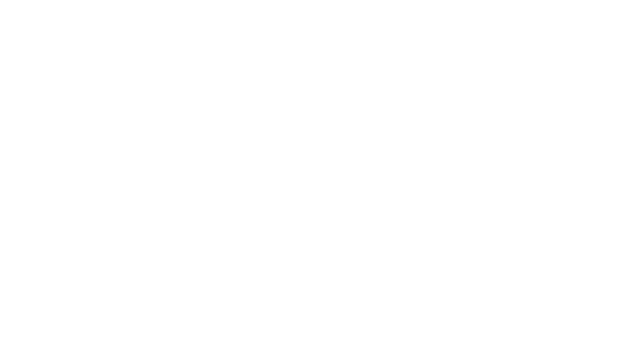
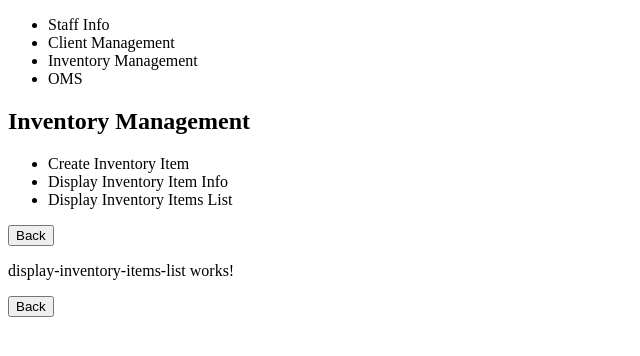
Before and after one commit to philipzhang86/mini-warehouse, an Angular app: page /staff-dashboard/inventory-dashboard/display-inventory-items-list in a window 1280 px wide. Before the commit this address led to /. Shown: the top 356 px of the page, without its empty margins (0-640 px from the left). Built offline with nearby package versions, Linux system fonts and the light colour scheme.

Commit message:
display-inventory-items-list 0.1 added

```diff
--- a/src/app/app-routing.module.ts
+++ b/src/app/app-routing.module.ts
@@ -33,6 +33,7 @@ import { DeleteAsnItemComponent } from './asn-item-dashboard/delete-asn-item/del
 import { InventoryDashboardComponent } from './staff-dashboard/inventory-dashboard/inventory-dashboard.component';
 import { CreateInventoryItemComponent } from './staff-dashboard/inventory-dashboard/create-inventory-item/create-inventory-item.component';
 import { DisplayInventoryItemInfoComponent } from './staff-dashboard/inventory-dashboard/display-inventory-item-info/display-inventory-item-info.component';
+import { DisplayInventoryItemsListComponent } from './staff-dashboard/inventory-dashboard/display-inventory-items-list/display-inventory-items-list.component';
 
 const routes: Routes = [
   { path: '', redirectTo: '/login', pathMatch: 'full' },
@@ -95,7 +96,8 @@ const routes: Routes = [
         path: 'inventory-dashboard', component: InventoryDashboardComponent,
         children: [
           { path: 'create-inventory-item', component: CreateInventoryItemComponent },
-          { path: 'display-inventory-item-info', component: DisplayInventoryItemInfoComponent }
+          { path: 'display-inventory-item-info', component: DisplayInventoryItemInfoComponent },
+          { path: 'display-inventory-items-list', component: DisplayInventoryItemsListComponent }
         ]
       }
     ]
--- a/src/app/app.module.ts
+++ b/src/app/app.module.ts
@@ -40,6 +40,7 @@ import { DeleteAsnItemComponent } from './asn-item-dashboard/delete-asn-item/del
 import { InventoryDashboardComponent } from './staff-dashboard/inventory-dashboard/inventory-dashboard.component';
 import { CreateInventoryItemComponent } from './staff-dashboard/inventory-dashboard/create-inventory-item/create-inventory-item.component';
 import { DisplayInventoryItemInfoComponent } from './staff-dashboard/inventory-dashboard/display-inventory-item-info/display-inventory-item-info.component';
+import { DisplayInventoryItemsListComponent } from './staff-dashboard/inventory-dashboard/display-inventory-items-list/display-inventory-items-list.component';
 
 
 
@@ -79,6 +80,7 @@ import { DisplayInventoryItemInfoComponent } from './staff-dashboard/inventory-d
     InventoryDashboardComponent,
     CreateInventoryItemComponent,
     DisplayInventoryItemInfoComponent,
+    DisplayInventoryItemsListComponent,
   ],
   imports: [
     BrowserModule,
--- /dev/null
+++ b/src/app/staff-dashboard/inventory-dashboard/display-inventory-items-list/display-inventory-items-list.component.html
@@ -0,0 +1,4 @@
+<p>display-inventory-items-list works!</p>
+
+<button (click)="goBack()">Back</button>
+<router-outlet></router-outlet>
--- /dev/null
+++ b/src/app/staff-dashboard/inventory-dashboard/display-inventory-items-list/display-inventory-items-list.component.ts
@@ -0,0 +1,25 @@
+import { Component, OnInit } from '@angular/core';
+import { Router } from '@angular/router';
+import { AuthService } from 'src/app/auth.service';
+import { HttpClient, HttpHeaders } from '@angular/common/http';
+
+@Component({
+  selector: 'app-display-inventory-items-list',
+  templateUrl: './display-inventory-items-list.component.html',
+  styleUrls: ['./display-inventory-items-list.component.scss']
+})
+export class DisplayInventoryItemsListComponent implements OnInit {
+
+  constructor(
+    private router: Router,
+    private authService: AuthService,
+    private http: HttpClient
+  ) { }
+
+  ngOnInit(): void {
+  }
+
+  goBack(): void {
+    this.router.navigate(['/staff-dashboard/inventory-dashboard']);
+  }
+}
--- a/src/app/staff-dashboard/inventory-dashboard/inventory-dashboard.component.html
+++ b/src/app/staff-dashboard/inventory-dashboard/inventory-dashboard.component.html
@@ -3,6 +3,7 @@
   <ul>
     <li routerLink="create-inventory-item">Create Inventory Item</li>
     <li routerLink="display-inventory-item-info">Display Inventory Item Info</li>
+    <li routerLink="display-inventory-items-list">Display Inventory Items List </li>
 
   </ul>
 
```
Also changed, not shown: src/app/staff-dashboard/inventory-dashboard/display-inventory-items-list/display-inventory-items-list.component.scss (added), 1 other file (tests, documents, lock files or other folders).
